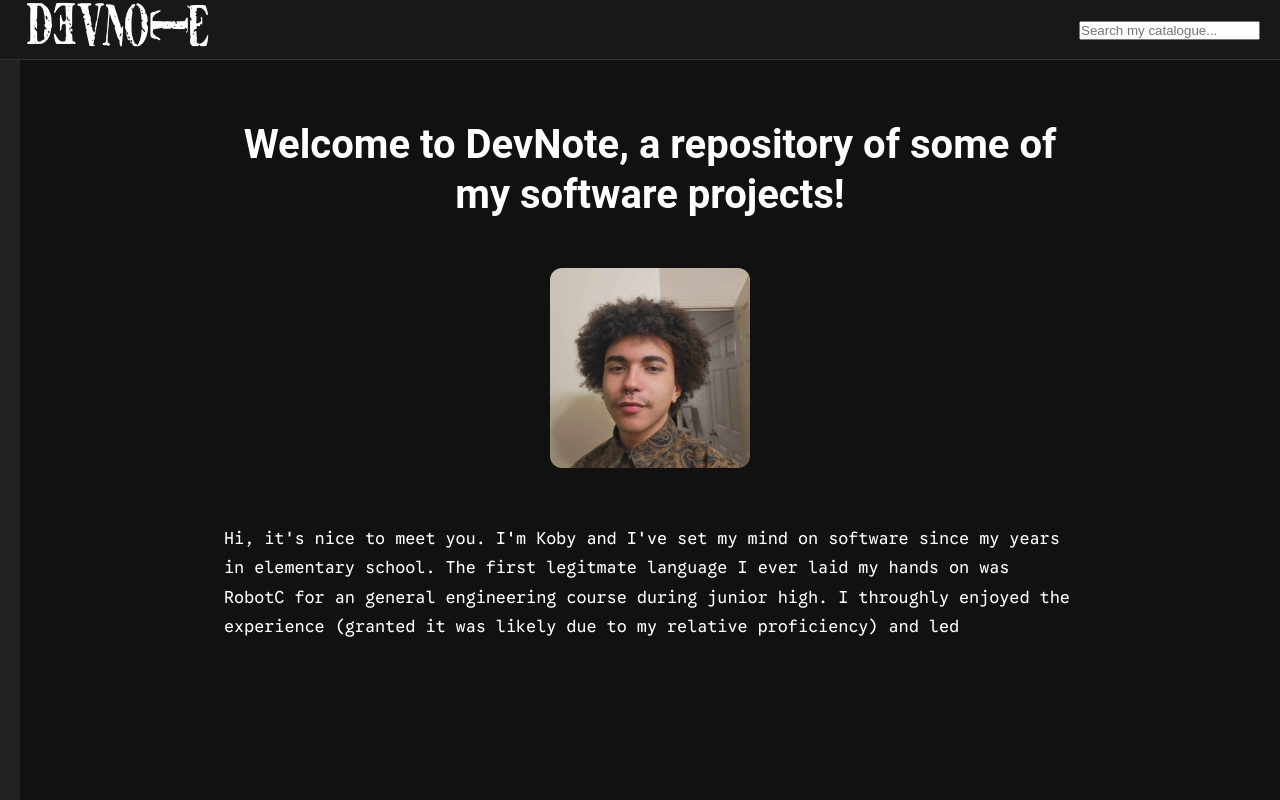
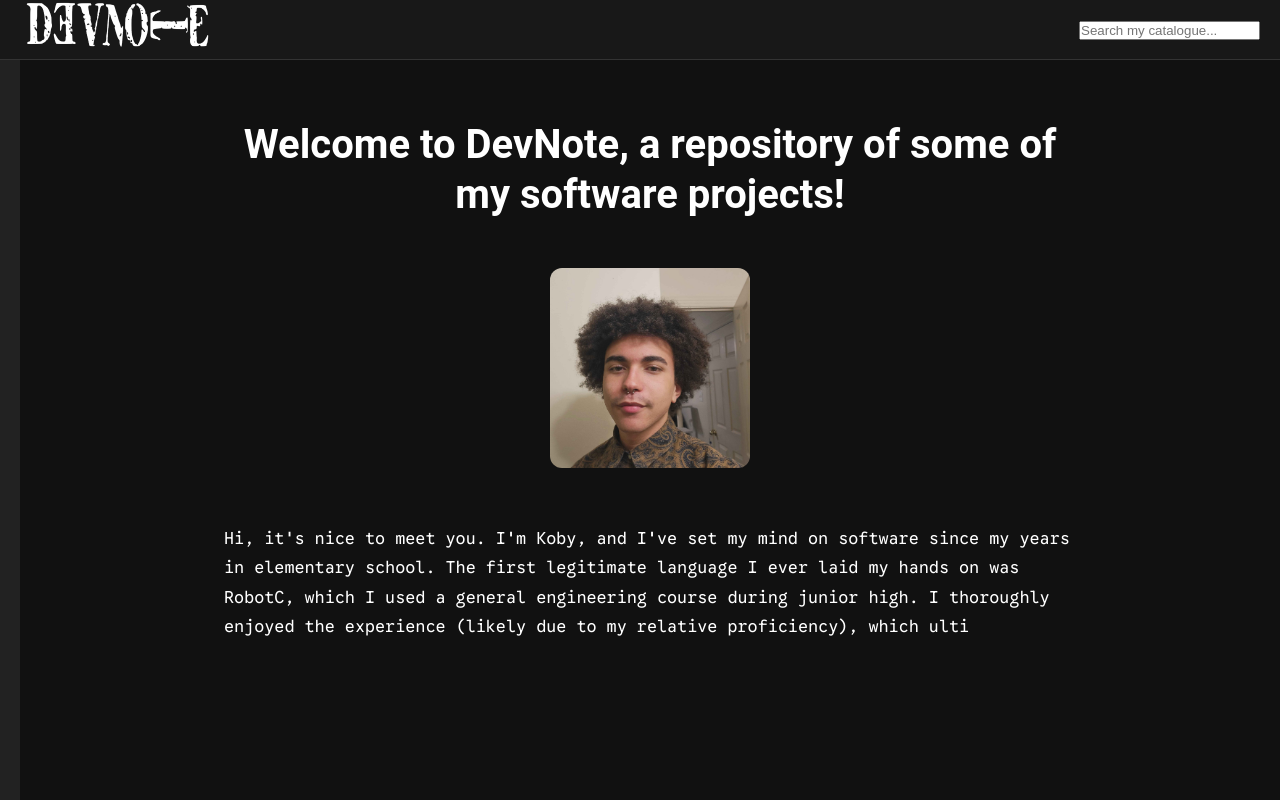
Before and after one commit to YamiKir/portfolio-site, a Next.js app in the folder front-end/: page /about in a window 1280 px wide. Built offline with nearby package versions, Linux system fonts and the light colour scheme.

Commit message:
grammar changes

```diff
--- a/front-end/src/app/about/page.tsx
+++ b/front-end/src/app/about/page.tsx
@@ -12,21 +12,21 @@ export default function About() {
   const introText = `Welcome to DevNote, a repository of some of my software projects!`;
 
   const aboutText = [
-  "Hi, it's nice to meet you. I'm Koby and I've set my mind on software since my years in elementary school. The first legitmate language I ever laid my hands on was RobotC for an general engineering course during junior high.",
-  "I throughly enjoyed the experience (granted it was likely due to my relative proficiency) and led to the preclusion of my future as a physical engineer.",
+  "Hi, it's nice to meet you. I'm Koby, and I've set my mind on software since my years in elementary school. The first legitimate language I ever laid my hands on was RobotC, which I used a general engineering course during junior high.",
+  "I thoroughly enjoyed the experience (likely due to my relative proficiency), which ultimately led me away from a future as a physical engineer.",
   "I was so excited that I attempted to learn C# over the following summer for game design, but quickly gave up on that pursuit.",
-  "In 2019, I left my traditional highschool in order to provide myself an even better education and I was finally able to take my first computer science course.",
+  "In 2019, I left my traditional highschool in order to provide myself an even better education, where I was finally able to take my first computer science course.",
   "During my years at the Louisiana School for the Math, Sciences, and the Arts, I was able to expose myself to a plethora of new ideas.",
   "I took an introductory programming course with Professor Peters at LSMSA in C++ and the subsequent Data Structures course.",
   "I also gained exposure to Java and Python during my time there. Aside: I'm grateful for my educators and my peers at LSMSA.",
-  "After leaving LSMSA, I started an undergraduate degree at Louisiana State University at Baton Rouge in Software Engineering.",
+  "After leaving LSMSA, I began an undergraduate Software Engineering degree at Louisiana State University.",
   "After taking a breadth of courses, from Dante's Divine Comedy (a now lasting passion) to Computer Networks and AI and Linear Differential Equations, I earned my Software Engineering degree in May 2025. Now I'm looking to become a member of a team in order to gain mentorship and improve my skills, develop products that have an impact, and work on projects that requires passionate people."
 ].join(" ");
 
 const hobbiesText = [
   "Outside of programming, I'm an avid gamer. I play couple hero shooters (Overwatch and Marvel Rivals), Yu-Gi-Oh! Master Duel, and Dead by Deadlight currently.",
-  "I want to take my language studies more seriously this new year. I'll probably refresh my understanding of Spanish while trying to improve my Italian, and if I'm not too overwhelmed, German.",
-  "Recently, I had the pleasure of rediscovering a vintage camera owned by my grandparents and I'm thinking about exploring the world of film photography and travel more."
+  "I want to take my language studies more seriously this year. I'll probably refresh my understanding of Spanish while trying to improve my Italian, and if I'm not too overwhelmed, German.",
+  "Recently, I had the pleasure of rediscovering a vintage camera owned by my grandparents, and I'm thinking about exploring the world of film photography and travel more."
 ].join(" ");
 
 const contactText = [
```
